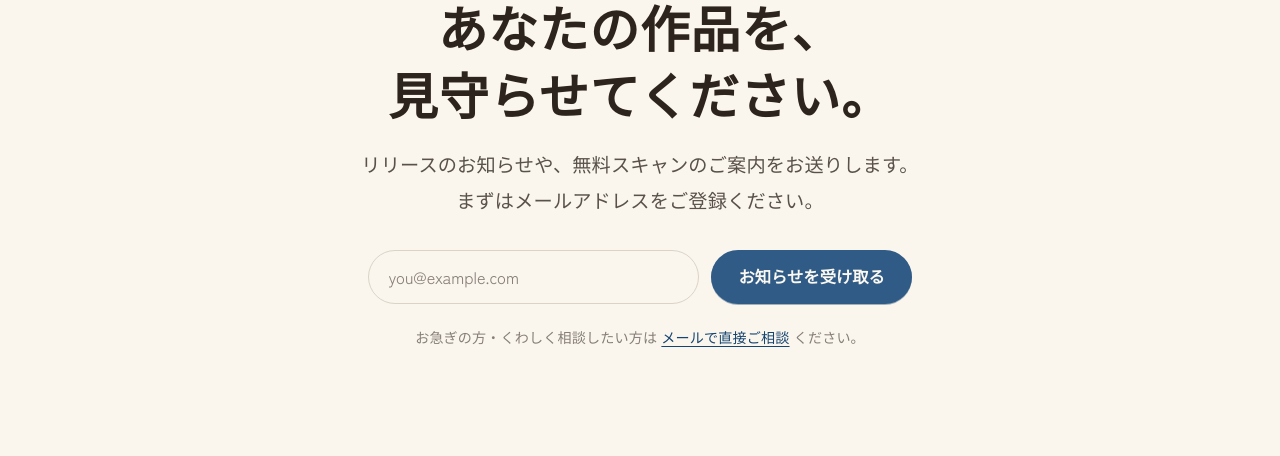
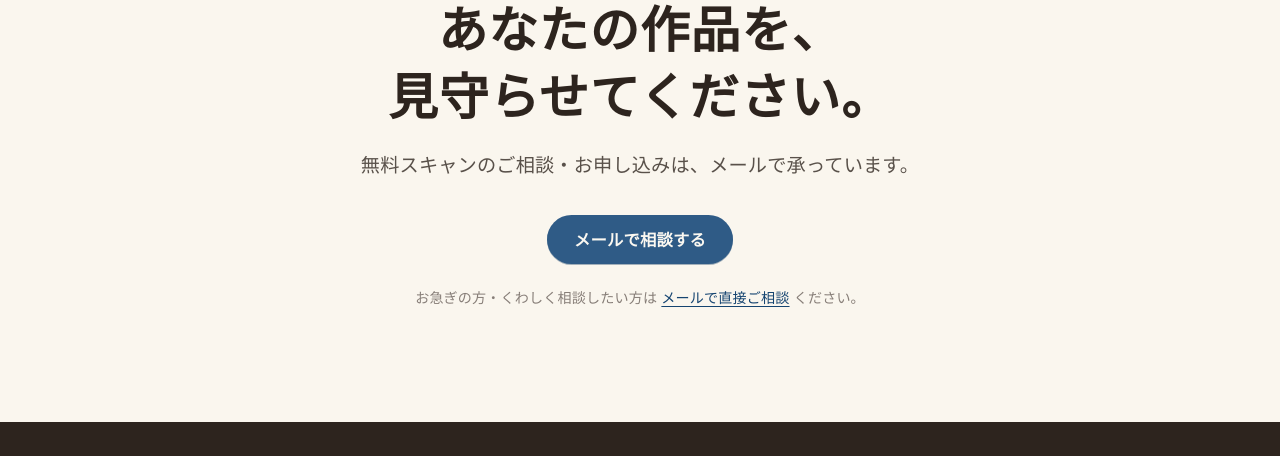
Before and after one commit to ops324/aimori, a plain HTML site: page index.html in a window 1280 px wide. Shown: the part 5413-5869 px from the top of the page. Drawn offline with Linux system fonts and the light colour scheme.

Commit message:
fix: LP登録フォームをmailtoリンクに変更(送信不可のダミーを解消)
登録フォームがaction="#" onsubmit="return false;"で送信不可能な
ダミーだったため、contact@flowmate.jp宛のmailtoリンクに差し替え。
既存の二次CTAの宛先もnujihiwtt@gmail.comから統一した。

Co-Authored-By: Claude Sonnet 4.6 <noreply@anthropic.com>

```diff
--- a/index.html
+++ b/index.html
@@ -234,17 +234,6 @@ section{padding-block:var(--space-2xl)}
 .close{text-align:center}
 .close h2{font-size:var(--text-4xl);margin-bottom:var(--space-md)}
 .close p{color:var(--color-ink-soft);font-size:var(--text-lg);max-width:36rem;margin-inline:auto;margin-bottom:var(--space-lg)}
-.signup{display:flex;flex-wrap:wrap;gap:var(--space-sm);justify-content:center;max-width:34rem;margin-inline:auto}
-.signup input{
-  flex:1 1 15rem;min-width:0;font-family:var(--font-body);font-size:var(--text-base);
-  padding:.85em 1.2em;border-radius:var(--radius-pill);
-  border:1.5px solid var(--color-line);background:var(--color-paper);color:var(--color-ink);
-  transition:border-color .18s var(--ease-out),box-shadow .18s var(--ease-out);
-}
-.signup input::placeholder{color:var(--color-ink-faint)}
-.signup input:hover{border-color:var(--color-ink-faint)}
-.signup input:focus-visible{outline:none;border-color:var(--color-accent);box-shadow:0 0 0 3px var(--color-accent-soft)}
-.signup .btn{flex:0 0 auto}
 .close .alt{margin-top:var(--space-md);font-size:var(--text-sm);color:var(--color-ink-faint)}
 .close .alt a{font-weight:500}
 
@@ -453,14 +442,9 @@ section{padding-block:var(--space-2xl)}
   <section id="soudan">
     <div class="wrap narrow close reveal">
       <h2>あなたの作品を、<br>見守らせてください。</h2>
-      <p>リリースのお知らせや、無料スキャンのご案内をお送りします。まずはメールアドレスをご登録ください。</p>
-      <!-- NOTE: 送信には別途フォーム連携（例：Google Form / Formspree / メール配信ツール）の設定が必要です -->
-      <form class="signup" action="#" method="post" onsubmit="return false;">
-        <label for="email" class="visually-hidden" style="position:absolute;width:1px;height:1px;overflow:hidden;clip:rect(0 0 0 0)">メールアドレス</label>
-        <input id="email" type="email" name="email" placeholder="you@example.com" autocomplete="email" required>
-        <button class="btn btn-primary" type="submit">お知らせを受け取る</button>
-      </form>
-      <p class="alt">お急ぎの方・くわしく相談したい方は <a href="mailto:nujihiwtt@gmail.com?subject=AIMORI%20無料相談・無料スキャンの申し込み">メールで直接ご相談</a> ください。</p>
+      <p>無料スキャンのご相談・お申し込みは、メールで承っています。</p>
+      <a class="btn btn-primary" href="mailto:contact@flowmate.jp?subject=AIMORI%20無料相談・無料スキャンの申し込み">メールで相談する</a>
+      <p class="alt">お急ぎの方・くわしく相談したい方は <a href="mailto:contact@flowmate.jp?subject=AIMORI%20無料相談・無料スキャンの申し込み">メールで直接ご相談</a> ください。</p>
     </div>
   </section>
 
```
